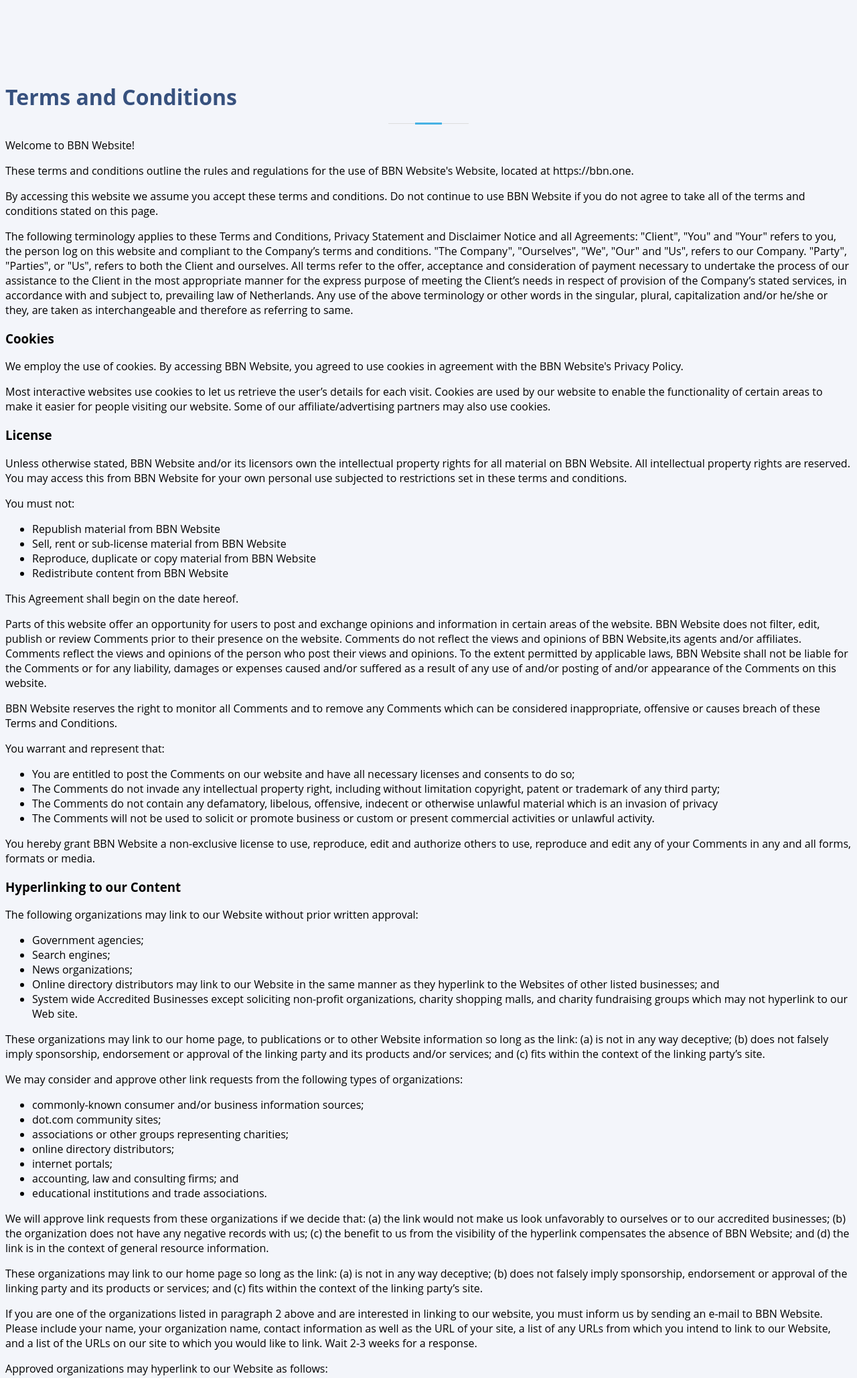
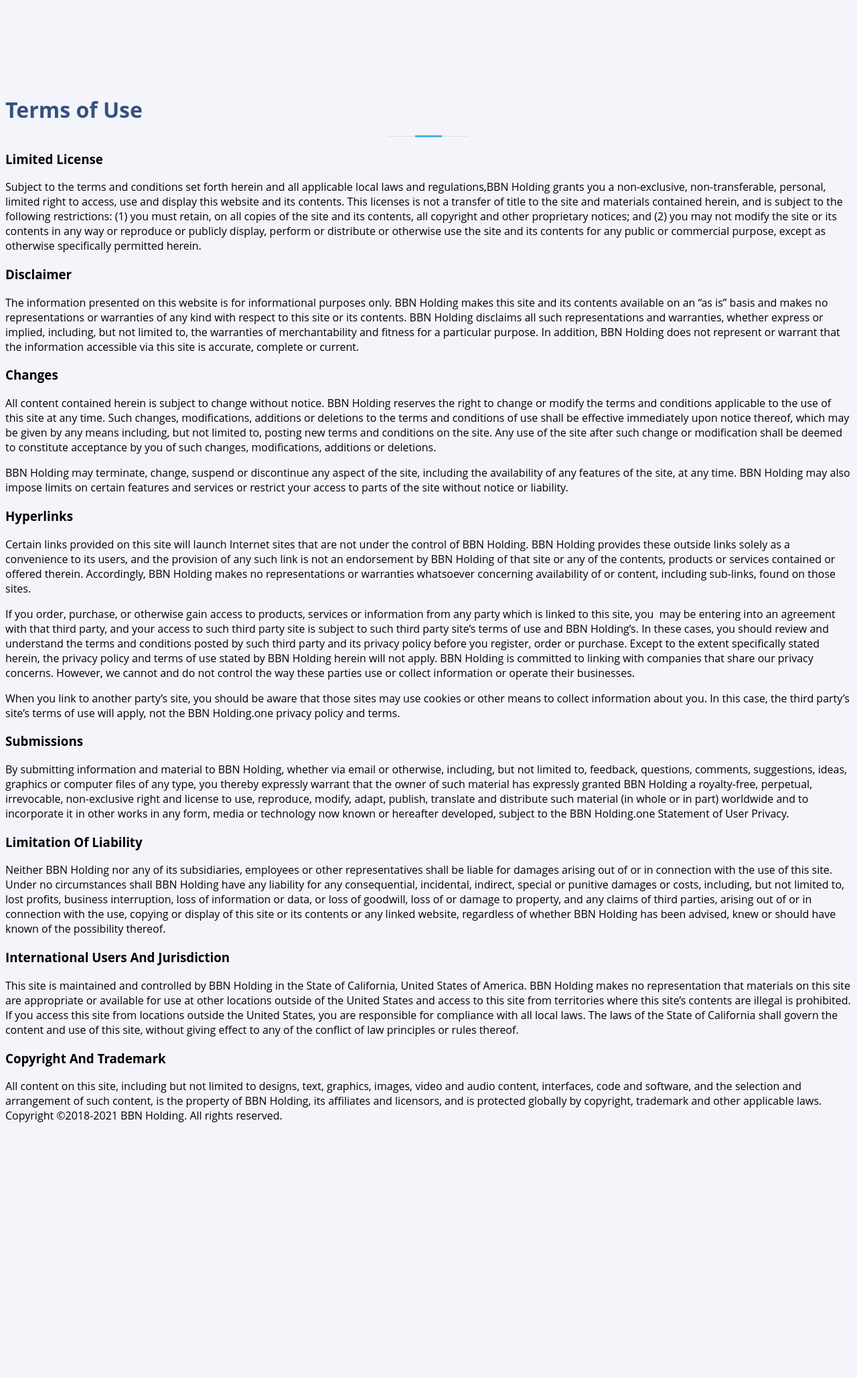
Before and after one commit to BBN-Holding/bbn.one, a website built with webpack: page policies/terms.html in a window 1280 px wide. Shown: the part 5-2063 px from the top of the page at 67% size. After the commit the page ends 1736 px from the top, so only its background shows below. Built offline with nearby package versions, Linux system fonts and the light colour scheme; what @lucsoft/webgen would draw is missing.

Commit message:
New Terms of Use

```diff
--- a/pages/index/components/footer.ts
+++ b/pages/index/components/footer.ts
@@ -39,7 +39,7 @@
         link("News", "https://blog.bbn.one"),
         link("Contact", "#contact"),
         link("Privacy policy", "/p/privacy.html"),
-        link("Terms of Services", "/p/terms.html"),
+        link("Terms of Use", "/p/terms.html"),
         link("Imprint", "/p/imprint.html")
     ]
     colTwo.append(span("Useful Links"), ...list)
--- a/policies/terms.html
+++ b/policies/terms.html
@@ -1,125 +1,43 @@
-<html>
+<!DOCTYPE html>
+<html lang="en">
+<head>
+    <title>BBN - Terms of Use</title>
+</head>
 <body>
 
-<h2><strong>Terms and Conditions</strong></h2>
-
-<p>Welcome to BBN Website!</p>
-
-<p>These terms and conditions outline the rules and regulations for the use of BBN Website's Website, located at https://bbn.one.</p>
-
-<p>By accessing this website we assume you accept these terms and conditions. Do not continue to use BBN Website if you do not agree to take all of the terms and conditions stated on this page.</p>
-
-<p>The following terminology applies to these Terms and Conditions, Privacy Statement and Disclaimer Notice and all Agreements: "Client", "You" and "Your" refers to you, the person log on this website and compliant to the Company’s terms and conditions. "The Company", "Ourselves", "We", "Our" and "Us", refers to our Company. "Party", "Parties", or "Us", refers to both the Client and ourselves. All terms refer to the offer, acceptance and consideration of payment necessary to undertake the process of our assistance to the Client in the most appropriate manner for the express purpose of meeting the Client’s needs in respect of provision of the Company’s stated services, in accordance with and subject to, prevailing law of Netherlands. Any use of the above terminology or other words in the singular, plural, capitalization and/or he/she or they, are taken as interchangeable and therefore as referring to same.</p>
-
-<h3><strong>Cookies</strong></h3>
-
-<p>We employ the use of cookies. By accessing BBN Website, you agreed to use cookies in agreement with the BBN Website's Privacy Policy.</p>
-
-<p>Most interactive websites use cookies to let us retrieve the user’s details for each visit. Cookies are used by our website to enable the functionality of certain areas to make it easier for people visiting our website. Some of our affiliate/advertising partners may also use cookies.</p>
-
-<h3><strong>License</strong></h3>
-
-<p>Unless otherwise stated, BBN Website and/or its licensors own the intellectual property rights for all material on BBN Website. All intellectual property rights are reserved. You may access this from BBN Website for your own personal use subjected to restrictions set in these terms and conditions.</p>
-
-<p>You must not:</p>
-<ul>
-    <li>Republish material from BBN Website</li>
-    <li>Sell, rent or sub-license material from BBN Website</li>
-    <li>Reproduce, duplicate or copy material from BBN Website</li>
-    <li>Redistribute content from BBN Website</li>
-</ul>
-
-<p>This Agreement shall begin on the date hereof.</p>
-
-<p>Parts of this website offer an opportunity for users to post and exchange opinions and information in certain areas of the website. BBN Website does not filter, edit, publish or review Comments prior to their presence on the website. Comments do not reflect the views and opinions of BBN Website,its agents and/or affiliates. Comments reflect the views and opinions of the person who post their views and opinions. To the extent permitted by applicable laws, BBN Website shall not be liable for the Comments or for any liability, damages or expenses caused and/or suffered as a result of any use of and/or posting of and/or appearance of the Comments on this website.</p>
-
-<p>BBN Website reserves the right to monitor all Comments and to remove any Comments which can be considered inappropriate, offensive or causes breach of these Terms and Conditions.</p>
-
-<p>You warrant and represent that:</p>
-
-<ul>
-    <li>You are entitled to post the Comments on our website and have all necessary licenses and consents to do so;</li>
-    <li>The Comments do not invade any intellectual property right, including without limitation copyright, patent or trademark of any third party;</li>
-    <li>The Comments do not contain any defamatory, libelous, offensive, indecent or otherwise unlawful material which is an invasion of privacy</li>
-    <li>The Comments will not be used to solicit or promote business or custom or present commercial activities or unlawful activity.</li>
-</ul>
-
-<p>You hereby grant BBN Website a non-exclusive license to use, reproduce, edit and authorize others to use, reproduce and edit any of your Comments in any and all forms, formats or media.</p>
-
-<h3><strong>Hyperlinking to our Content</strong></h3>
-
-<p>The following organizations may link to our Website without prior written approval:</p>
-
-<ul>
-    <li>Government agencies;</li>
-    <li>Search engines;</li>
-    <li>News organizations;</li>
-    <li>Online directory distributors may link to our Website in the same manner as they hyperlink to the Websites of other listed businesses; and</li>
-    <li>System wide Accredited Businesses except soliciting non-profit organizations, charity shopping malls, and charity fundraising groups which may not hyperlink to our Web site.</li>
-</ul>
-
-<p>These organizations may link to our home page, to publications or to other Website information so long as the link: (a) is not in any way deceptive; (b) does not falsely imply sponsorship, endorsement or approval of the linking party and its products and/or services; and (c) fits within the context of the linking party’s site.</p>
-
-<p>We may consider and approve other link requests from the following types of organizations:</p>
-
-<ul>
-    <li>commonly-known consumer and/or business information sources;</li>
-    <li>dot.com community sites;</li>
-    <li>associations or other groups representing charities;</li>
-    <li>online directory distributors;</li>
-    <li>internet portals;</li>
-    <li>accounting, law and consulting firms; and</li>
-    <li>educational institutions and trade associations.</li>
-</ul>
-
-<p>We will approve link requests from these organizations if we decide that: (a) the link would not make us look unfavorably to ourselves or to our accredited businesses; (b) the organization does not have any negative records with us; (c) the benefit to us from the visibility of the hyperlink compensates the absence of BBN Website; and (d) the link is in the context of general resource information.</p>
-
-<p>These organizations may link to our home page so long as the link: (a) is not in any way deceptive; (b) does not falsely imply sponsorship, endorsement or approval of the linking party and its products or services; and (c) fits within the context of the linking party’s site.</p>
-
-<p>If you are one of the organizations listed in paragraph 2 above and are interested in linking to our website, you must inform us by sending an e-mail to BBN Website. Please include your name, your organization name, contact information as well as the URL of your site, a list of any URLs from which you intend to link to our Website, and a list of the URLs on our site to which you would like to link. Wait 2-3 weeks for a response.</p>
-
-<p>Approved organizations may hyperlink to our Website as follows:</p>
-
-<ul>
-    <li>By use of our corporate name; or</li>
-    <li>By use of the uniform resource locator being linked to; or</li>
-    <li>By use of any other description of our Website being linked to that makes sense within the context and format of content on the linking party’s site.</li>
-</ul>
-
-<p>No use of BBN Website's logo or other artwork will be allowed for linking absent a trademark license agreement.</p>
-
-<h3><strong>iFrames</strong></h3>
-
-<p>Without prior approval and written permission, you may not create frames around our Webpages that alter in any way the visual presentation or appearance of our Website.</p>
-
-<h3><strong>Content Liability</strong></h3>
-
-<p>We shall not be hold responsible for any content that appears on your Website. You agree to protect and defend us against all claims that is rising on your Website. No link(s) should appear on any Website that may be interpreted as libelous, obscene or criminal, or which infringes, otherwise violates, or advocates the infringement or other violation of, any third party rights.</p>
-
-<h3><strong>Reservation of Rights</strong></h3>
-
-<p>We reserve the right to request that you remove all links or any particular link to our Website. You approve to immediately remove all links to our Website upon request. We also reserve the right to amen these terms and conditions and it’s linking policy at any time. By continuously linking to our Website, you agree to be bound to and follow these linking terms and conditions.</p>
-
-<h3><strong>Removal of links from our website</strong></h3>
-
-<p>If you find any link on our Website that is offensive for any reason, you are free to contact and inform us any moment. We will consider requests to remove links but we are not obligated to or so or to respond to you directly.</p>
-
-<p>We do not ensure that the information on this website is correct, we do not warrant its completeness or accuracy; nor do we promise to ensure that the website remains available or that the material on the website is kept up to date.</p>
-
-<h3><strong>Disclaimer</strong></h3>
-
-<p>To the maximum extent permitted by applicable law, we exclude all representations, warranties and conditions relating to our website and the use of this website. Nothing in this disclaimer will:</p>
-
-<ul>
-    <li>limit or exclude our or your liability for death or personal injury;</li>
-    <li>limit or exclude our or your liability for fraud or fraudulent misrepresentation;</li>
-    <li>limit any of our or your liabilities in any way that is not permitted under applicable law; or</li>
-    <li>exclude any of our or your liabilities that may not be excluded under applicable law.</li>
-</ul>
-
-<p>The limitations and prohibitions of liability set in this Section and elsewhere in this disclaimer: (a) are subject to the preceding paragraph; and (b) govern all liabilities arising under the disclaimer, including liabilities arising in contract, in tort and for breach of statutory duty.</p>
-
-<p>As long as the website and the information and services on the website are provided free of charge, we will not be liable for any loss or damage of any nature.</p>
-
+<div>
+    <h2><strong>Terms of Use</strong></h2>
+    <h3><span><strong>Limited License</strong></span></h3>
+    <p><span>Subject to the terms and conditions set forth herein and all applicable local laws and regulations,BBN Holding grants you a non-exclusive, non-transferable, personal, limited right to access, use and display this website and its contents. This licenses is not a transfer of title to the site and materials contained herein, and is subject to the following restrictions: (1) you must retain, on all copies of the site and its contents, all copyright and other proprietary notices; and (2) you may not modify the site or its contents in any way or reproduce or publicly display, perform or distribute or otherwise use the site and its contents for any public or commercial purpose, except as otherwise specifically permitted herein.</span>
+    </p>
+    <h3><span><strong>Disclaimer</strong></span></h3>
+    <p><span>The information presented on this website is for informational purposes only. BBN Holding makes this site and its contents available on an “as is” basis and makes no representations or warranties of any kind with respect to this site or its contents. BBN Holding disclaims all such representations and warranties, whether express or implied, including, but not limited to, the warranties of merchantability and fitness for a particular purpose. In addition, BBN Holding does not represent or warrant that the information accessible via this site is accurate, complete or current.</span>
+    </p>
+    <h3><span><strong>Changes</strong></span></h3>
+    <p><span>All content contained herein is subject to change without notice. BBN Holding reserves the right to change or modify the terms and conditions applicable to the use of this site at any time. Such changes, modifications, additions or deletions to the terms and conditions of use shall be effective immediately upon notice thereof, which may be given by any means including, but not limited to, posting new terms and conditions on the site. Any use of the site after such change or modification shall be deemed to constitute acceptance by you of such changes, modifications, additions or deletions.</span>
+    </p>
+    <p><span>BBN Holding may terminate, change, suspend or discontinue any aspect of the site, including the availability of any features of the site, at any time. BBN Holding may also impose limits on certain features and services or restrict your access to parts of the site without notice or liability.</span>
+    </p>
+    <h3><span><strong>Hyperlinks</strong></span></h3>
+    <p><span>Certain links provided on this site will launch Internet sites that are not under the control of BBN Holding. BBN Holding provides these outside links solely as a convenience to its users, and the provision of any such link is not an endorsement by BBN Holding of that site or any of the contents, products or services contained or offered therein. Accordingly, BBN Holding makes no representations or warranties whatsoever concerning availability of or content, including sub-links, found on those sites.</span>
+    </p>
+    <p><span>If you order, purchase, or otherwise gain access to products, services or information from any party which is linked to this site, you&nbsp;&nbsp;may be entering into an agreement with that third party, and your access to such third party site is subject to such third party site’s terms of use and BBN Holding’s. In these cases, you should review and understand the terms and conditions posted by such third party and its privacy policy before you register, order or purchase. Except to the extent specifically stated herein, the privacy policy and terms of use stated by BBN Holding herein will not apply. BBN Holding is committed to linking with companies that share our privacy concerns. However, we cannot and do not control the way these parties use or collect information or operate their businesses.</span>
+    </p>
+    <p><span>When you link to another party’s site, you should be aware that those sites may use cookies or other means to collect information about you. In this case, the third party’s site’s terms of use will apply, not the BBN Holding.one privacy policy and terms.</span>
+    </p>
+    <h3><span><strong>Submissions</strong></span></h3>
+    <p><span>By submitting information and material to BBN Holding, whether via email or otherwise, including, but not limited to, feedback, questions, comments, suggestions, ideas, graphics or computer files of any type, you thereby expressly warrant that the owner of such material has expressly granted BBN Holding a royalty-free, perpetual, irrevocable, non-exclusive right and license to use, reproduce, modify, adapt, publish, translate and distribute such material (in whole or in part) worldwide and to incorporate it in other works in any form, media or technology now known or hereafter developed, subject to the BBN Holding.one Statement of User Privacy.</span>
+    </p>
+    <h3><span><strong>Limitation Of Liability</strong></span></h3>
+    <p><span>Neither BBN Holding nor any of its subsidiaries, employees or other representatives shall be liable for damages arising out of or in connection with the use of this site. Under no circumstances shall BBN Holding have any liability for any consequential, incidental, indirect, special or punitive damages or costs, including, but not limited to, lost profits, business interruption, loss of information or data, or loss of goodwill, loss of or damage to property, and any claims of third parties, arising out of or in connection with the use, copying or display of this site or its contents or any linked website, regardless of whether BBN Holding has been advised, knew or should have known of the possibility thereof.</span>
+    </p>
+    <h3><span><strong>International Users And Jurisdiction</strong></span></h3>
+    <p><span>This site is maintained and controlled by BBN Holding in the State of California, United States of America. BBN Holding makes no representation that materials on this site are appropriate or available for use at other locations outside of the United States and access to this site from territories where this site’s contents are illegal is prohibited. If you access this site from locations outside the United States, you are responsible for compliance with all local laws. The laws of the State of California shall govern the content and use of this site, without giving effect to any of the conflict of law principles or rules thereof.</span>
+    </p>
+    <h3><span><strong>Copyright And Trademark</strong></span></h3>
+    <p><span>All content on this site, including but not limited to designs, text, graphics, images, video and audio content, interfaces, code and software, and the selection and arrangement of such content, is the property of BBN Holding, its affiliates and licensors, and is protected globally by copyright, trademark and other applicable laws. Copyright ©2018-2021 BBN Holding. All rights reserved.</span>
+    </p>
+    <p>&nbsp;</p>
+</div>
 </body>
 </html>
```
Also changed, not shown: pages/templates/index.html (+3 -2 lines), pages/templates/terms.html (+35 -78 lines), package.json (line endings or trailing spaces), 1 other file.
